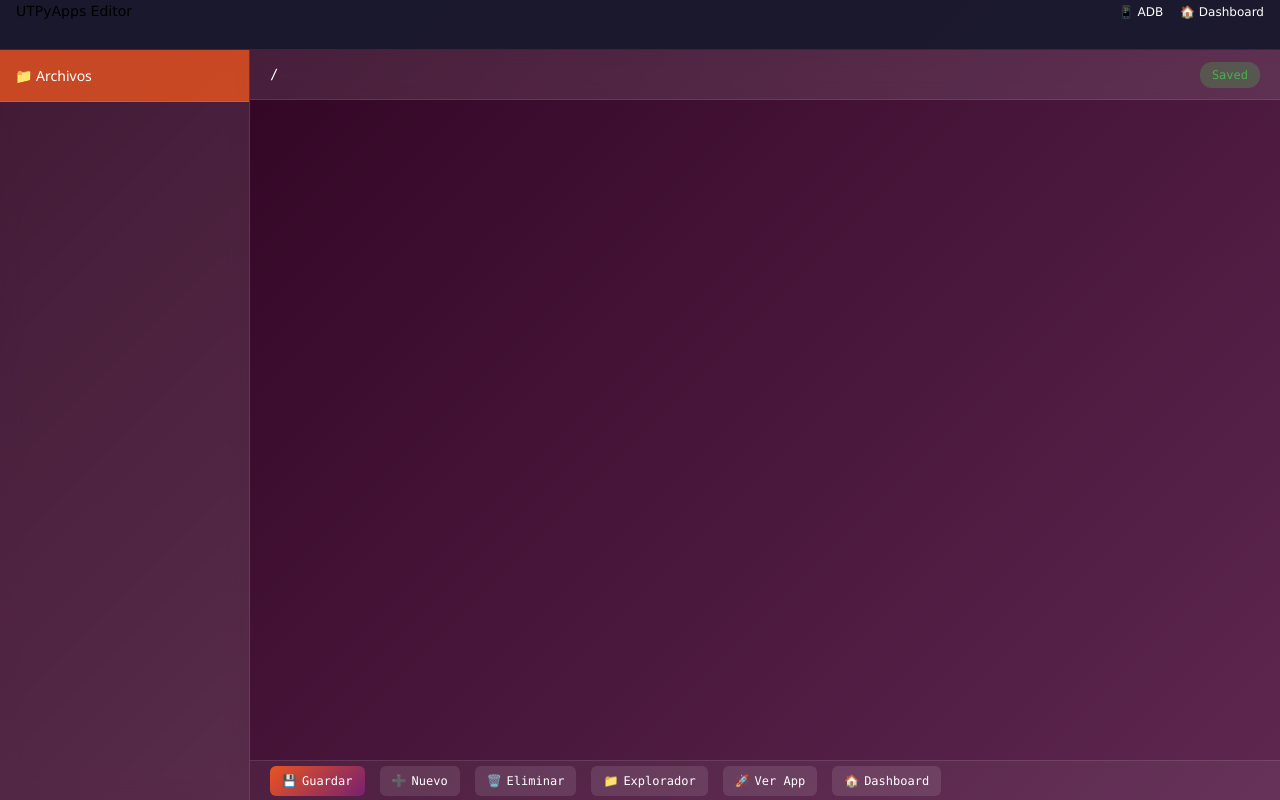
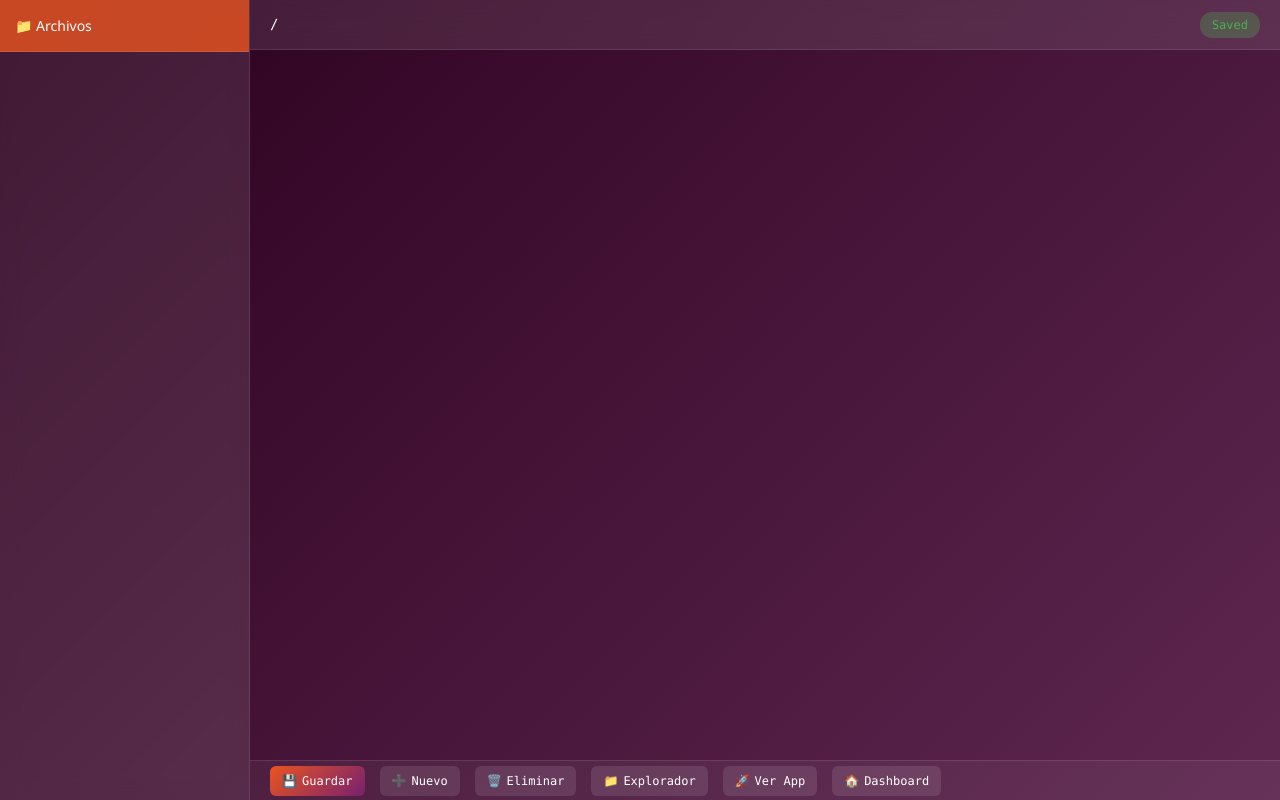
Before and after one commit to galeanolukas/UTPyApps, a Python web app: template templates/editor.html in a window 1280 px wide. Run offline with Jinja, Linux system fonts and the light colour scheme; the template is opened without the code that fills it, so the values that code supplies are empty.

Commit message:
revert: volver editor al estado original sin topbar
- Eliminar topbar agregado al editor
- Eliminar estilos de topbar en editor.css
- Eliminar padding-top en editor-container
- Volver al diseño original del editor sin barra superior

```diff
--- a/static/css/editor.css
+++ b/static/css/editor.css
@@ -1,22 +1,9 @@
 /* UTPyApps Code Editor - Ubuntu Touch Theme */
-
-/* Topbar */
-.topbar {
-    background: rgba(26, 26, 46, 0.95);
-    border-bottom: 1px solid rgba(233, 84, 32, 0.2);
-    position: fixed;
-    top: 0;
-    left: 0;
-    right: 0;
-    z-index: 1000;
-    height: 50px;
-}
 
 /* Main editor container */
 .editor-container {
     display: flex;
     height: 100vh;
-    padding-top: 50px;
     background: linear-gradient(135deg, #2c001e 0%, #5e2750 100%);
     color: #ffffff;
     font-family: 'Ubuntu Mono', 'Consolas', 'Monaco', monospace;
--- a/templates/editor.html
+++ b/templates/editor.html
@@ -10,21 +10,6 @@
     <script src="/static/js/common.js"></script>
 </head>
 <body>
-    <!-- Topbar -->
-    <div class="topbar w3-animate-top">
-        <div class="w3-container w3-padding-5">
-            <div class="w3-row">
-                <div class="w3-col s6">
-                    <span class="ubuntu-orange" style="font-size: 14px; font-weight: 500;">UTPyApps Editor</span>
-                </div>
-                <div class="w3-col s6 w3-right-align">
-                    <a href="/_app/adb_manager/" class="w3-text-white" style="font-size: 12px; text-decoration: none; margin-right: 12px;">📱 ADB</a>
-                    <a href="/" class="w3-text-white" style="font-size: 12px; text-decoration: none;">🏠 Dashboard</a>
-                </div>
-            </div>
-        </div>
-    </div>
-
     <div class="editor-container">
         <!-- File Explorer -->
         <div class="file-explorer-container" id="file-explorer-container">
```
